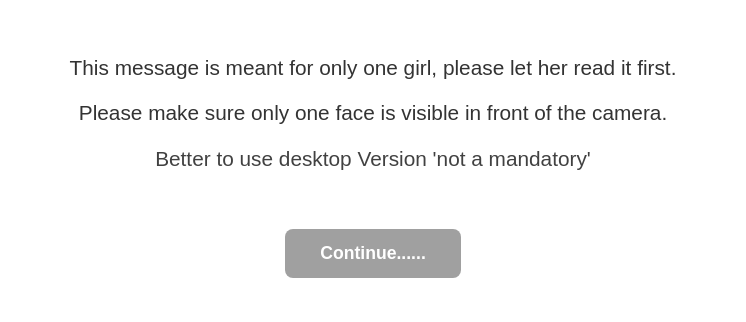
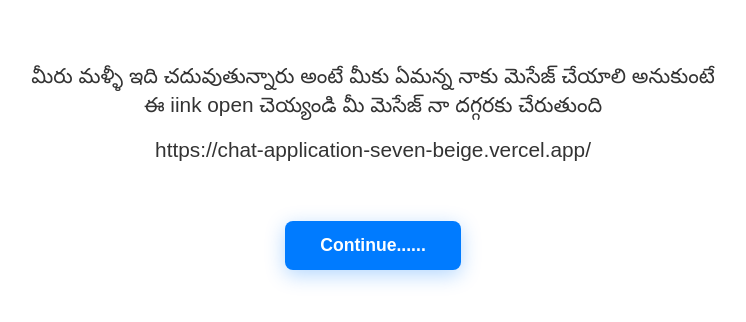
Before and after one commit to 555sagi/Message, a React (Vite) app: page / in a window 1280 px wide. Shown: the part 234-556 px from the top of the page, without its empty margins (267-1013 px from the left). Built offline with nearby package versions, Linux system fonts and the light colour scheme.

Commit message:
Welcome changed
Updated the lines array with a new message in Telugu and a link.

```diff
--- a/src/components/Welcome.jsx
+++ b/src/components/Welcome.jsx
@@ -7,9 +7,8 @@ const Welcome = () => {
   const [canContinue, setCanContinue] = useState(false);
 
   const lines = [
-    "This message is meant for only one girl, please let her read it first.",
-    "Please make sure only one face is visible in front of the camera.",
-	"Better to use desktop Version 'not a mandatory'",
+     'మీరు మళ్ళీ ఇది చదువుతున్నారు అంటే మీకు ఏమన్న నాకు మెసేజ్ చేయాలి అనుకుంటే  ఈ iink open చెయ్యండి మీ మెసేజ్ నా దగ్గరకు చేరుతుంది' ,
+'https://chat-application-seven-beige.vercel.app/'
   ];
 
   useEffect(() => {
```
